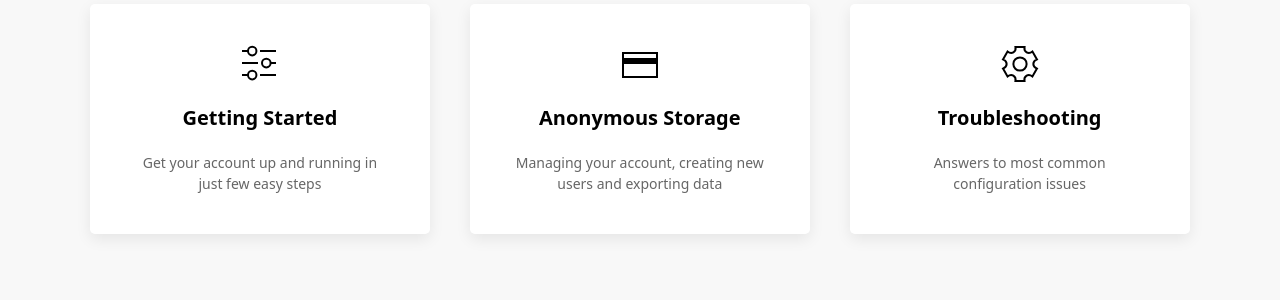
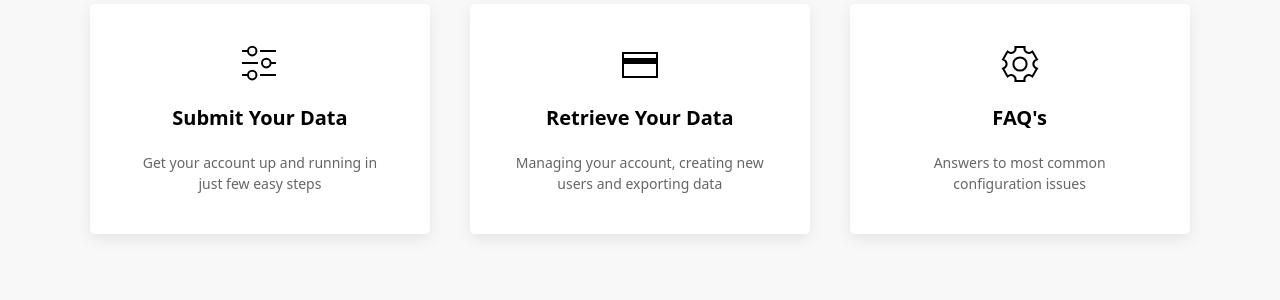
Before and after one commit to robbertl/robbertl.github.io, a Jekyll site: the page built from index.md, in a window 1280 px wide. Shown: the part 701-1001 px from the top of the page. Built offline with Jekyll 4.4.1, drawn with Linux system fonts in a browser that asks for light colours.

Commit message:
Update navigation_categories.yml

```diff
--- a/_data/navigation_categories.yml
+++ b/_data/navigation_categories.yml
@@ -2,14 +2,14 @@
 
 - heading: Browse All Topics
   categories:
-    - title: Getting Started
+    - title: Submit Your Data
       desc: Get your account up and running in just few easy steps
       icon: settings
 
-    - title: Anonymous Storage
+    - title: Retrieve Your Data
       desc: Managing your account, creating new users and exporting data
       icon: credit-card
 
-    - title: Troubleshooting
+    - title: FAQ's
       desc: Answers to most common configuration issues
       icon: cog
```
